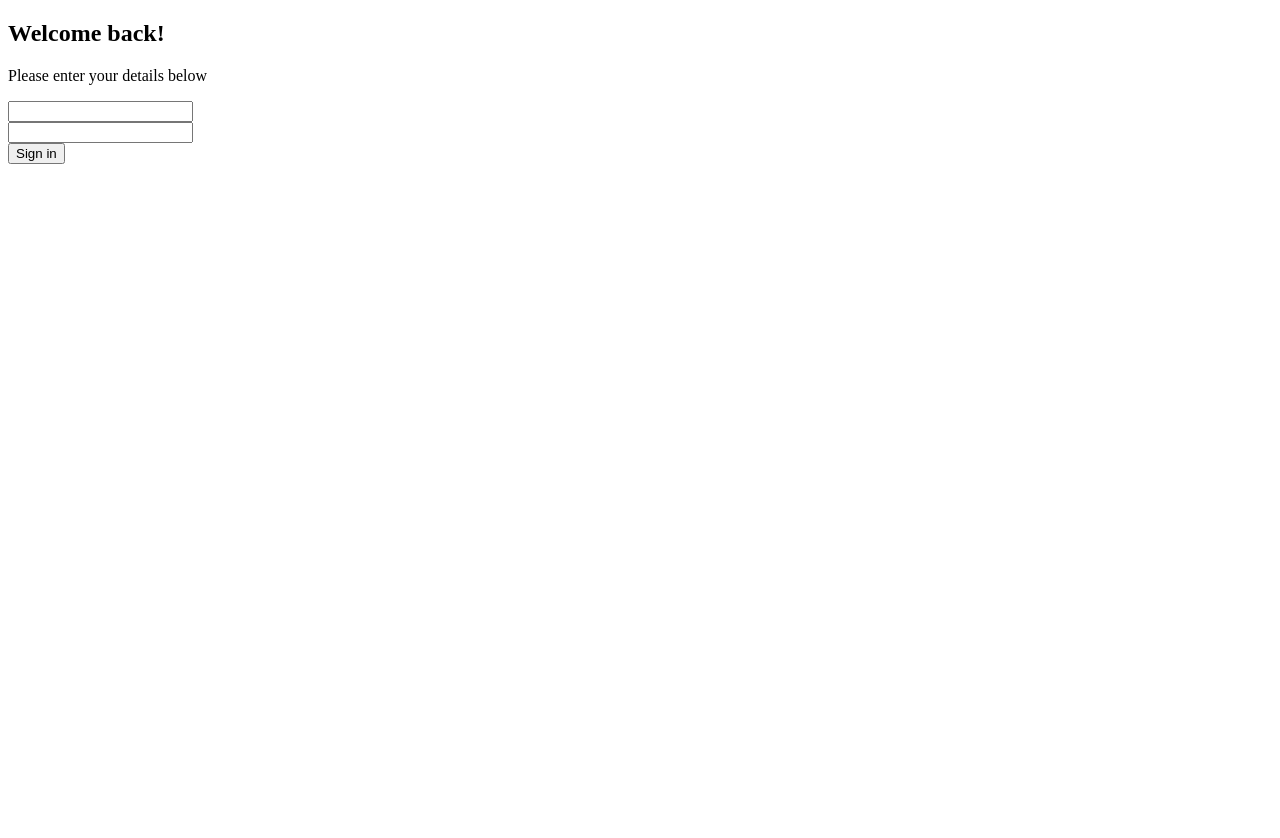
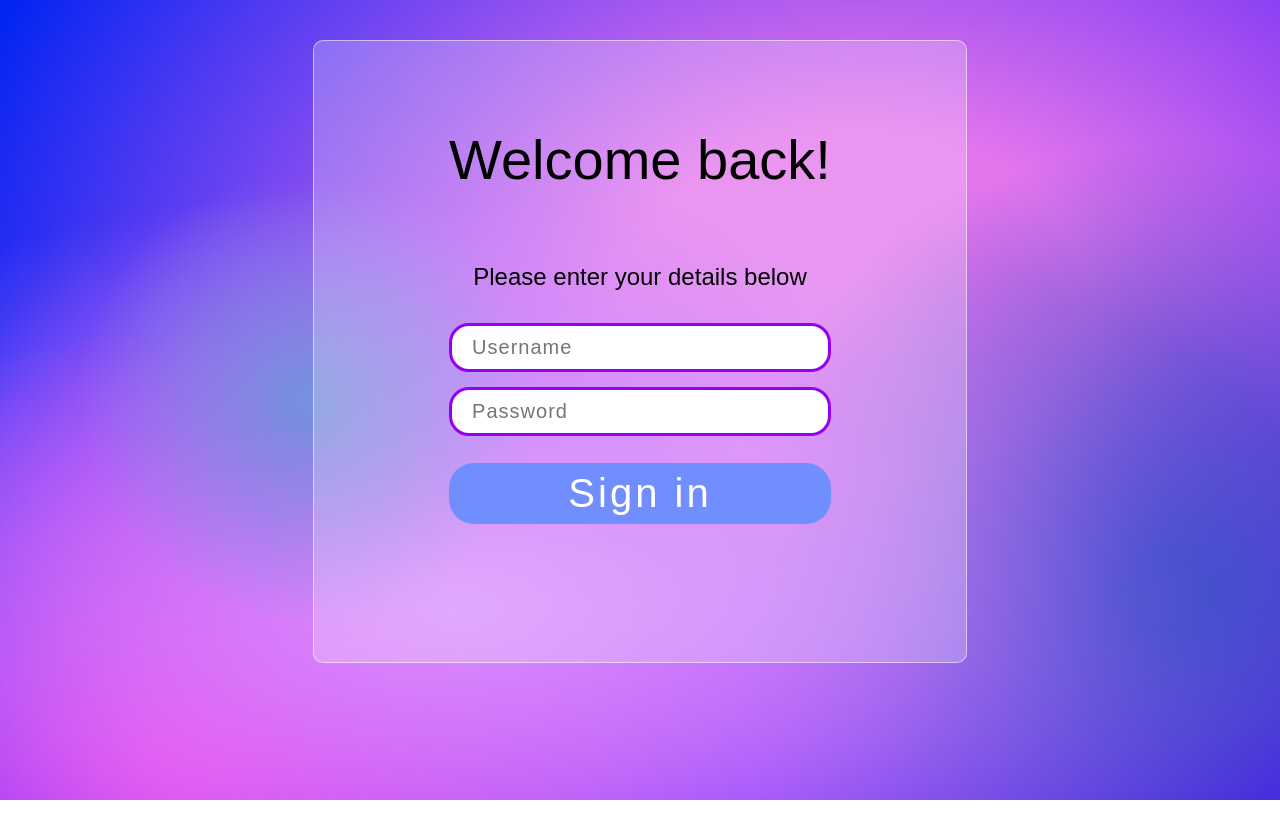
Before and after one commit to MishaliaPillay/ChatApp, a plain HTML site: page Pages/login-page.html in a window 1280 px wide. Before the commit the page ends 800 px from the top, so only its background shows below. Drawn offline with Linux system fonts and the light colour scheme.

Commit message:
The CSS for the login page has been added

```diff
--- a/Pages/login-page.html
+++ b/Pages/login-page.html
@@ -3,21 +3,23 @@
 <head>
     <meta charset="UTF-8">
     <meta name="viewport" content="width=device-width, initial-scale=1.0">
-    <title>Document</title>
+    <title>Chatter</title>
+    <link rel="stylesheet" type="text/css" href="../styles/Pages/login-page.css">
+    <link rel="stylesheet" type="text/css" href="../styles/global.css">
 </head>
 <body>
     <header></header>
     <section class="login-page-card">
-<h1>Welcome back!</h1>
-<p>Please enter your details below</p>
+<h1 class="general-header">Welcome back!</h1>
+<p class="general-text">Please enter your details below</p>
 <form action="/submit" method="post">
     <label for="username"></label>
-    <input type="text" id="username" name="username" required>
+    <input  type="text" id="username" class="input-container" placeholder="Username" name="username" required>
     <br>
     <label for="password"></label>
-    <input type="password" id="password" name="password" required>
+    <input type="password" id="password" class="input-container" placeholder="Password" name="password" required>
     <br>
-    <button type="submit">Sign in</button>
+    <button  class="submit-button"  type="submit">Sign in</button>
 </form>
     </section>
 </body>
--- a/styles/Pages/login-page.css
+++ b/styles/Pages/login-page.css
@@ -0,0 +1,87 @@
+.login-page-card {
+  display: block;
+  margin: auto;
+  width: 90%;
+  max-width: 600px;
+  text-align: center;
+  padding: 5vh 2vw;
+  padding-bottom: 100px;
+  display: grid;
+  justify-content: center;
+  align-items: center;
+  margin: 5vh auto;
+  background: rgba(255, 255, 255, 0.234);
+  -webkit-backdrop-filter: blur(10px);
+  backdrop-filter: blur(10px);
+  border: 1px solid rgba(255, 255, 255, 0.542);
+  border-radius: 10px;
+}
+.input-container {
+  border-radius: 20px;
+  padding: 0.5em 0.3em;
+  width: 100%;
+  max-width: 350px;
+  margin: 2% 0;
+  font-size: 20px;
+  outline: none;
+  border: 3px solid #9500f1;
+  cursor: pointer;
+
+  letter-spacing: 1px;
+  padding-left: 1em;
+}
+
+/*This must be moved to gloabl styles later on*/
+.general-header {
+  font-family: sans-serif;
+  font-weight: lighter;
+  font-size: 3.5rem;
+}
+
+.general-text {
+  font-family: sans-serif;
+  font-size: 1.5rem;
+}
+
+.submit-button {
+  background-color: #718eff;
+  border-radius: 25px;
+  padding: 0.2em;
+  width: 100%;
+  max-width: 400px;
+  margin: 5% 0;
+  font-size: 40px;
+  outline: none;
+  border: none;
+  cursor: pointer;
+  color: white;
+  letter-spacing: 3px;
+  margin-bottom: 10%;
+}
+body {
+  overflow: hidden;
+  background-size: 100% 100%;
+  background-repeat: no-repeat;
+
+  background-position: 0px 0px, 0px 0px, 0px 0px, 0px 0px, 0px 0px, 0px 0px,
+    0px 0px;
+
+  background-image: radial-gradient(
+      18% 28% at 24% 50%,
+      rgb(120, 142, 222) 7%,
+      #073aff00 100%
+    ),
+    radial-gradient(70% 53% at 36% 76%, #d98ffe 0%, #073aff00 100%),
+    radial-gradient(42% 53% at 15% 94%, #e930e9ff 7%, #073aff00 100%),
+    radial-gradient(42% 53% at 34% 72%, #a837fb 7%, #073aff00 100%),
+    radial-gradient(35% 56% at 91% 74%, #2542c2f5 9%, #073aff00 100%),
+    radial-gradient(74% 86% at 67% 38%, #e476edff 25%, #073aff00 100%),
+    linear-gradient(125deg, rgb(0, 36, 242) 1%, #4c00fcff 100%);
+}
+
+html,
+body {
+  height: 100%;
+  margin: 0;
+  padding: 0;
+}
```
